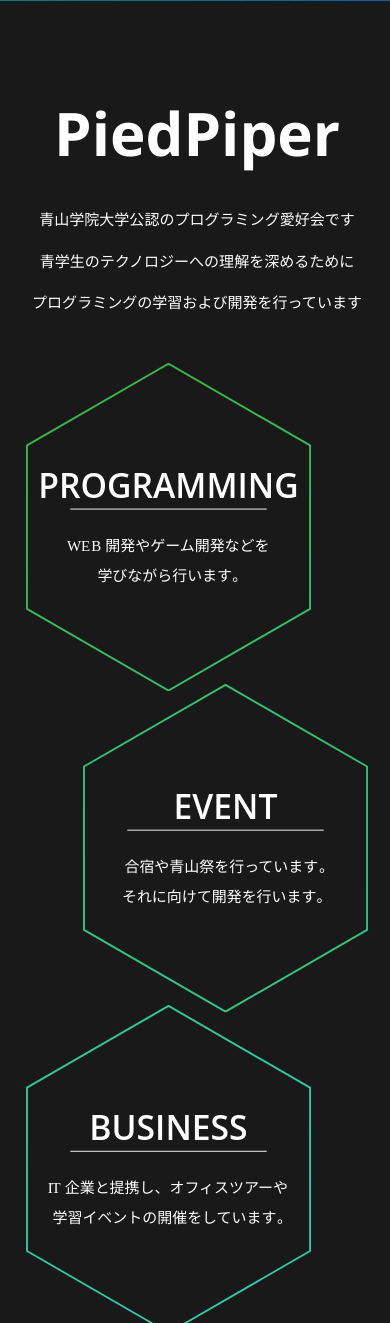
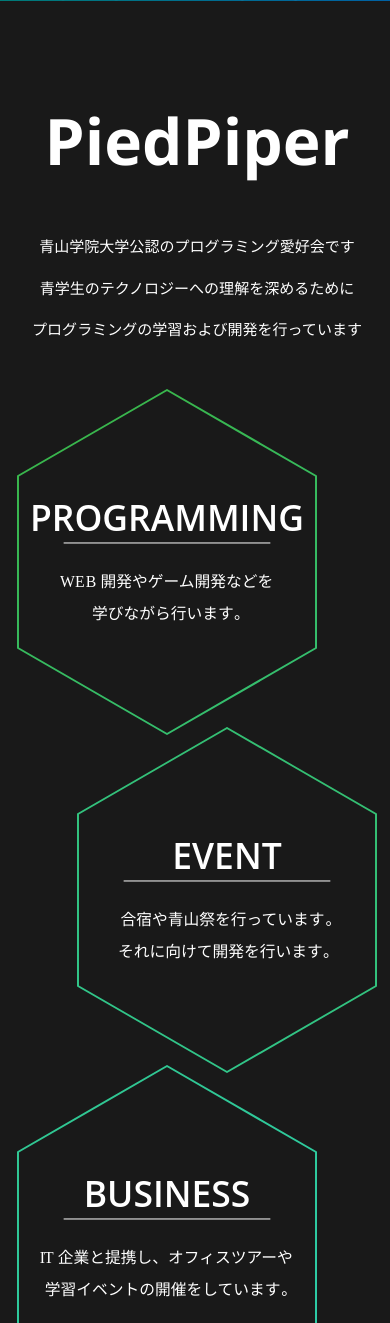
Before and after one commit to agu-piedpiper/AGU_PiedPiper.github.io_ver1, a Flask app: template templates/index.html in a window 390 px wide. Shown: the part 843-2166 px from the top of the page. Run offline with Flask 2, Linux system fonts and the light colour scheme; the template is opened without the code that fills it, so the values that code supplies are empty; some libraries are stand-ins or nearby versions.

Commit message:
fix 5/16

```diff
--- a/static/style.css
+++ b/static/style.css
@@ -216,7 +216,7 @@
     font-size: 4rem;
     margin-bottom: 2%;
     margin-top: 0%;
-    font-weight: 600;
+    font-weight: 400;
 }
 
 .sub-heading:before {
@@ -374,31 +374,36 @@
     width: 100%;
 }
 
-/* .bg-about-img {
-    background-image: url("/static/images/bg-about.png");
-    height: 100%;
-    width: 100%;
-} */
-
-.about_text {
-    display: inline-block;
-}
-
-/* .about_text>p {
-
-} */
-
-.display-1 {
-    font-size: 7.5rem;
-    font-weight: 700;
-}
-
 .about-conteinar {
     padding-left: 5%;
     padding-top: 2%;
 }
 
-.about_imgs {
+.about_text {
+    display: inline-block;
+    margin-top: 110px;
+    margin-left: 20px;
+    margin-bottom: 30px;
+}
+
+.display-1 {
+    font-size: 14rem;
+    font-weight: 700;
+    line-height: 11rem;
+    margin-bottom: 0;
+    letter-spacing: -0.02em;
+}
+
+.display-1>span {
+    color: #191919;
+    text-shadow: 1px 1px 0 #FFF, -1px -1px 0 #FFF, -1px 1px 0 #FFF, 1px -1px 0 #FFF, 0px 1px 0 #FFF, 0-1px 0 #FFF, -1px 0 0 #FFF, 1px 0 0 #FFF;
+}
+
+.about_piedpier {
+    display: none;
+}
+
+/* .about_imgs {
     transform: scale(0.95);
     position: relative;
     min-width: 100%;
@@ -412,10 +417,56 @@
 
 .about_imgs_span2 {
     position: absolute;
-    top: 283.1px;
+    top: 283.1px; */
+
+/* 260px+23.1px(20*2/√3 1.73) */
+
+/* left: -160px; */
+
+/* -150-10(20/2) */
+
+/* }
+
+.about_imgs>div>img {
+    float: left;
+    display: block;
+    margin-left: 20px;
+    width: 300px;
+} */
+
+/* 案2 */
+
+/* .about_imgs {
+    display: flex;
+    justify-content: center;
+    margin-top: 5%;
+}
+
+.about_imgs>img {
+    margin-left: 30px;
+    width: 300px;
+} */
+
+/* 案3 */
+
+.about_imgs {
+    transform: scale(1);
+    position: relative;
+    min-width: 100%;
+    top: -35%;
+    right: -35%;
+}
+
+.about_imgs_span1 {
+    position: absolute;
+}
+
+.about_imgs_span2 {
+    position: absolute;
+    top: -283.1px;
     /* 260px+23.1px(20*2/√3 1.73) */
-    left: -160px;
-    /* -150-10(20/2) */
+    left: 470px;
+    /* 300*1.5+20 */
 }
 
 .about_imgs>div>img {
@@ -487,8 +538,6 @@
 .how_to_join>p {
     margin: 0;
 }
-
-.how_to_join:hover {}
 
 .how_to_join img {
     margin: 15px;
@@ -631,8 +680,17 @@
         bottom: 1%;
     }
     .display-1 {
-        font-size: 3.75rem;
+        font-size: 4rem;
         font-weight: 700;
+        line-height: normal;
+        margin-bottom: 20px;
+        letter-spacing: normal;
+    }
+    .about_piedpier {
+        display: inline;
+    }
+    .about_piedpier_lg {
+        display: none;
     }
     .display-3 {
         font-size: 4rem !important;
--- a/templates/base.html
+++ b/templates/base.html
@@ -25,6 +25,7 @@
     <link rel="stylesheet" href="https://stackpath.bootstrapcdn.com/bootstrap/4.4.1/css/bootstrap.min.css"
         integrity="sha384-Vkoo8x4CGsO3+Hhxv8T/Q5PaXtkKtu6ug5TOeNV6gBiFeWPGFN9MuhOf23Q9Ifjh" crossorigin="anonymous">
     <link rel="stylesheet" href="https://cdnjs.cloudflare.com/ajax/libs/animate.css/3.7.2/animate.min.css">
+    <link href="https://use.fontawesome.com/releases/v5.6.1/css/all.css" rel="stylesheet">
     <link rel="stylesheet" href="/static/style.css">
 </head>
 
@@ -44,13 +45,13 @@
                 <li class="nav-item"><a class="nav-link" href="#top">Top</a></li>
                 <li class="nav-item"><a class="nav-link" href="#about">About</a></li>
                 <li class="nav-item"><a class="nav-link" href="#activity">Activity</a></li>
-                <li class="nav-item"><a class="nav-link" href="#joinus">Join Us</a></li>
+                <li class="nav-item"><a class="nav-link" href="#joinus">Join us</a></li>
                 <li class="nav-item"><a class="nav-link" href="#contact">Contact</a></li>
                 {%else%}
                 <li class="nav-item"><a class="nav-link" href="/#top">Top</a></li>
                 <li class="nav-item"><a class="nav-link" href="/#about">About</a></li>
                 <li class="nav-item"><a class="nav-link" href="/#activity">Activity</a></li>
-                <li class="nav-item"><a class="nav-link" href="/#joinus">Join Us</a></li>
+                <li class="nav-item"><a class="nav-link" href="/#joinus">Join us</a></li>
                 <li class="nav-item"><a class="nav-link" href="/#contact">Contact</a></li>
                 {{ style | safe }}
                 {% endif %}
--- a/templates/index.html
+++ b/templates/index.html
@@ -30,13 +30,19 @@
   <div class="bg-about-img section">
     <div class="row ">
       <div class="about-conteinar col-12  col-lg-10 offset-lg-1">
-        <h1 class="display-1 wow fadeInUp" data-wow-delay="0.1s">PiedPiper</h1>
+        <div class="about_piedpier_lg wow fadeInUp" data-wow-delay="0.1s">
+          <p class="display-1">P<span>ied</span></p>
+          <p class="display-1">P<span>iper</span></p>
+        </div>
+        <div class="about_piedpier wow fadeInUp" data-wow-delay="0.1s">
+          <p class="display-1">PiedPiper</p>
+        </div>
         <div class="about_text wow fadeInUp" data-wow-delay="0.3s">
           <p>青山学院大学公認のプログラミング愛好会です</p>
           <p>青学生のテクノロジーへの理解を深めるために</p>
           <p>プログラミングの学習および開発を行っています</p>
         </div>
-        <div class="about_imgs">
+        <!-- <div class="about_imgs">
           <div class="about_imgs_span1"><img class="about_img_1 wow fadeInUp-l" src="/static/images/about_1.svg"
               alt=""><img class="about_img_2 wow fadeInUp-r" data-wow-delay="0.3s" src="/static/images/about_2.svg"
               alt="">
@@ -44,6 +50,22 @@
           <div class="about_imgs_span2"><img class="about_img_3 wow fadeInUp-l" data-wow-delay="0.6s"
               src="/static/images/about_3.svg" alt=""><img class="about_img_4 wow fadeInUp-r" data-wow-delay="0.9s"
               src="/static/images/about_4.svg" alt=""></div>
+        </div> -->
+        <!-- 案2 -->
+        <!-- <div class="about_imgs">
+          <img class="about_img_1 wow fadeInUp-l" src="/static/images/about_1.svg" alt="">
+          <img class="about_img_2 wow fadeInUp-r" data-wow-delay="0.3s" src="/static/images/about_2.svg" alt="">
+          <img class="about_img_3 wow fadeInUp-l" data-wow-delay="0.6s" src="/static/images/about_3.svg" alt="">
+        </div> -->
+
+        <!-- 案3 -->
+        <div class="about_imgs">
+          <div class="about_imgs_span1"><img class="about_img_1 wow fadeInUp-l" src="/static/images/about_1.svg"
+              alt=""><img class="about_img_2 wow fadeInUp-r" data-wow-delay="0.3s" src="/static/images/about_2.svg"
+              alt="">
+          </div>
+          <div class="about_imgs_span2"><img class="about_img_3 wow fadeInUp-l" data-wow-delay="0.6s"
+              src="/static/images/about_3.svg" alt=""></div>
         </div>
       </div>
     </div>
@@ -55,7 +77,7 @@
 <!-- セクション3 -ACTIVITY-->
 <div id="activity" class="section_activity  ">
   <div class="section">
-    <h1 class="sub-heading">NOTE</h1>
+    <h1 class="sub-heading">ACTIVITY</h1>
     <div class="note__api">
       <div class="row justify-content-center contact-body p-lg-5">
         {% for note in note_list %}
@@ -97,7 +119,7 @@
           <p>新しい時代を感じたい方など</p>
           <p>ぜひ活動にお越しください</p>
         </div>
-        <div class=" col-12 col-lg-2 offset-lg-1">
+        <div class=" col-12 col-lg-3 ">
           <div class="section_joinus_aoyama wow fadeInUp" data-wow-delay="0.3s">
             <img src="/static/images/aoyama.jpg" width="100%" alt="">
             <div class="activity_location ">
@@ -108,7 +130,7 @@
 
           </div>
         </div>
-        <div class="col-12 col-lg-2 ">
+        <div class="col-12 col-lg-3 ">
           <div class="section_joinus_sagamihara wow fadeInUp" data-wow-delay="0.3s">
             <img src="/static/images/sagamihara.jpg" width="100%" alt="">
             <div class="activity_location">
@@ -121,10 +143,14 @@
       </div>
 
       <div class="how_to_join wow fadeInUp" data-wow-delay="0.6s">
+        <!-- <a href="https://lin.ee/gfGod6A"><img src="static\images\logo\line.png" alt="友だち追加" height="60"></a>
+        <a href="https://twitter.com/PiedPiper_AGU"><img src="static\images\logo\twitter_blue.png" height="60"
+            alt="twitter"></a> -->
+        <a href="https://lin.ee/gfGod6A"><img src="https://scdn.line-apps.com/n/line_add_friends/btn/en.png"
+            alt="Add friend" height="60" border="0"></a>
+        <a href="https://twitter.com/PiedPiper_AGU" class="twitter_btn">
+          <img src="static\images\twtter_btn2.png" alt="@PiedPiper_AGU" height="60"></a>
         <p>PiedPiper公式LINE、TwitterのDMにて受け付けております。</p>
-        <a href="https://lin.ee/gfGod6A"><img src="static\images\logo\line.png" alt="友だち追加" height="60"></a>
-        <a href="https://twitter.com/PiedPiper_AGU"><img src="static\images\logo\twitter_blue.png" height="60"
-            alt="twitter"></a>
       </div>
     </div>
   </div>
@@ -146,7 +172,9 @@
       <p><a href="https://lin.ee/gfGod6A">LINE</a></p> -->
       <!-- <p><a href="#">Instagram</a></p> -->
       <!-- <p><a href="#">Facebook</a></p> -->
+
       <div class="sns">
+        <p>FOLLOW US</p>
         <a href="https://note.com/piedpiper_aoyama"><img src="static\images\logo\note.png" alt="note"></a>
         <a href="https://twitter.com/PiedPiper_AGU"><img src="static\images\logo\twitter.png" alt="twitter"></a>
         <a href="https://note.com/piedpiper_aoyama"><img src="static\images\logo\facebook.png" alt="note"></a>
```
Also changed, not shown: static/images/twtter_btn.png (added), static/images/twtter_btn2.png (added).
